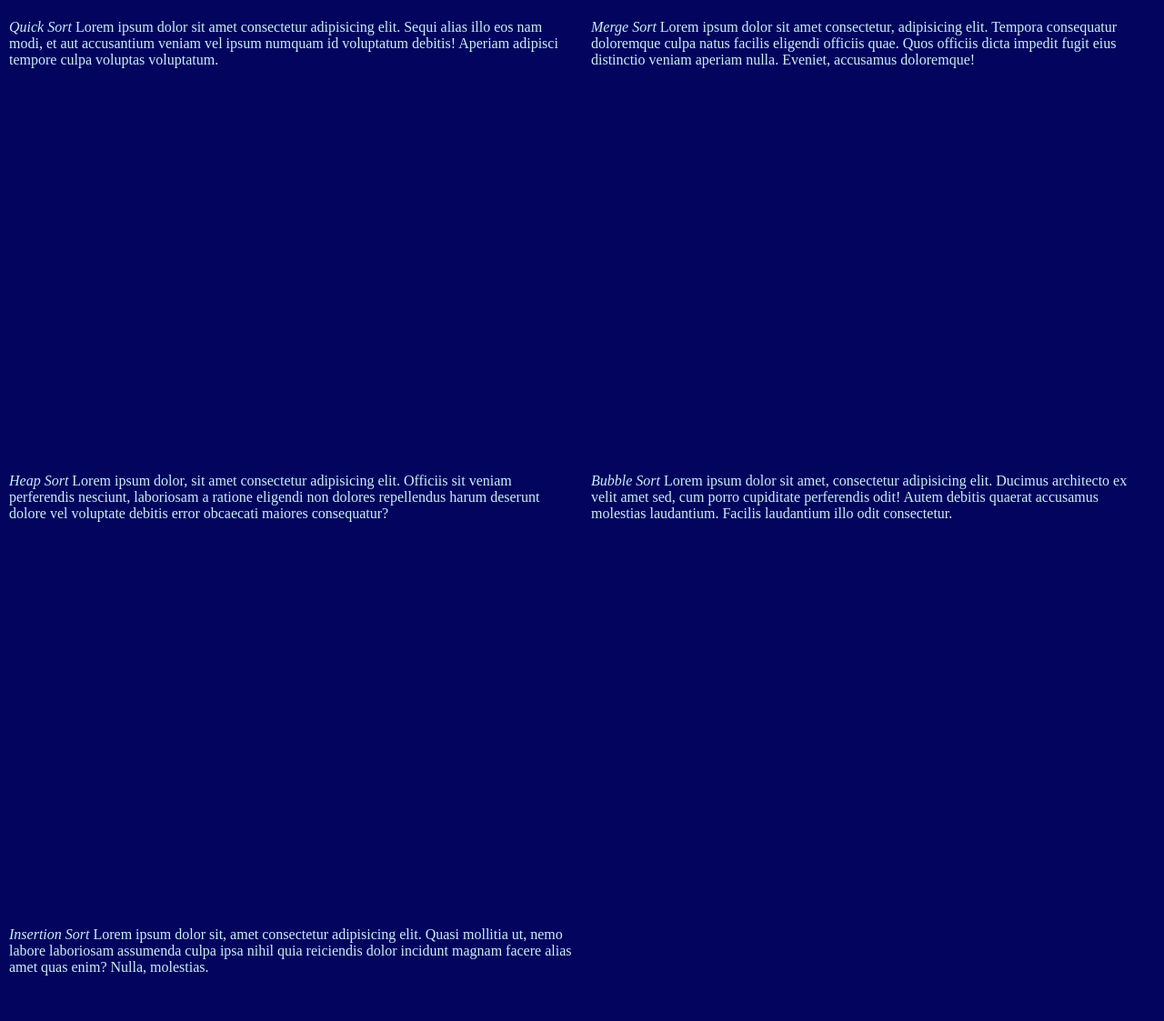
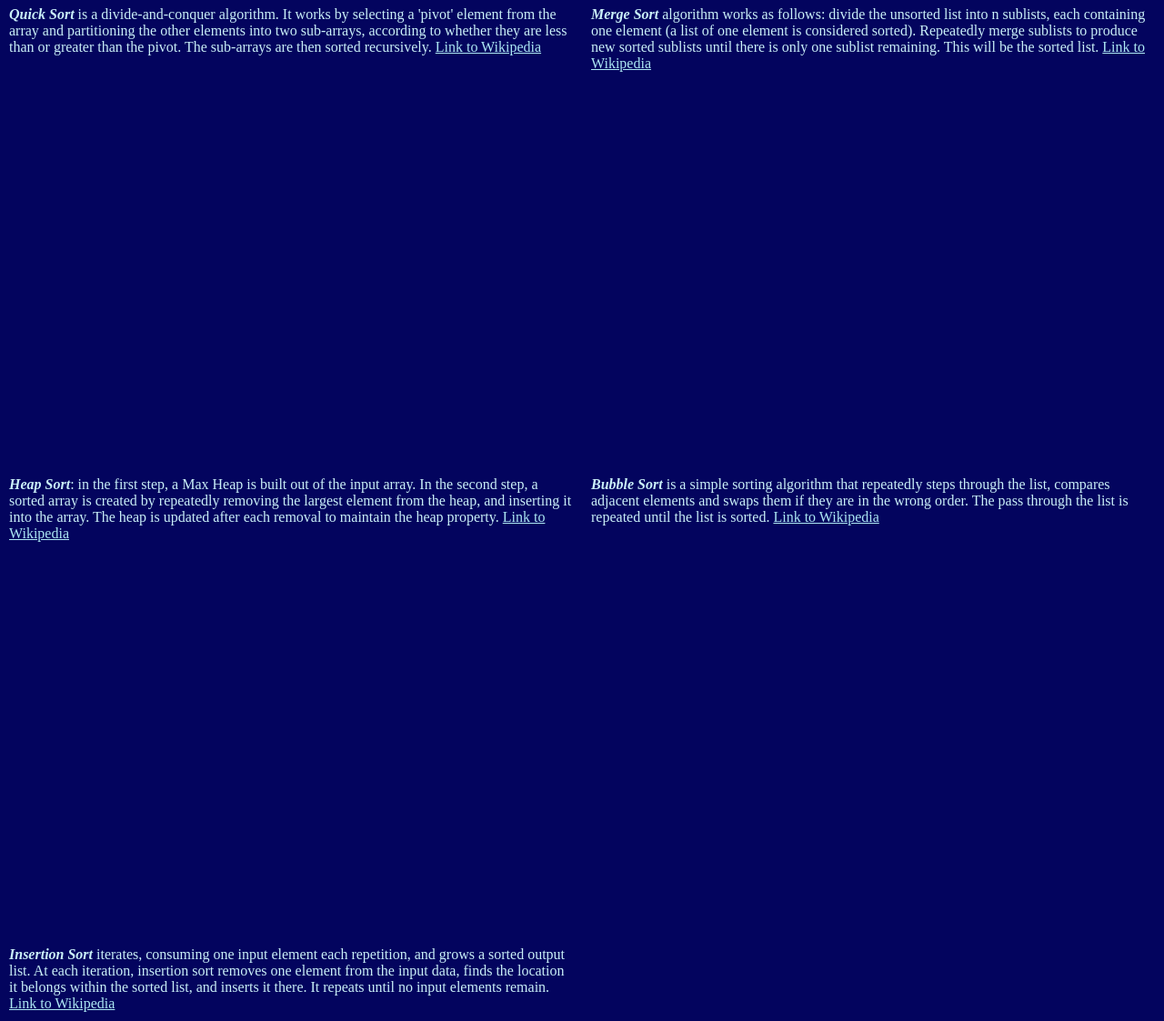
Before and after one commit to loonywizard/sorting-algos-visualizer, a website: page index.html in a window 1280 px wide. Shown: the part 597-1720 px from the top of the page at 91% size. Before the commit the page ends 1680 px from the top, so only its background shows below. Drawn offline with Linux system fonts and the light colour scheme; files whose address does not match are found by name.

Commit message:
add algos description (#8)

```diff
--- a/index.html
+++ b/index.html
@@ -10,51 +10,65 @@
 <body>
   <div class="info">
     <h1>sorting-algos-visualizer</h1>
-    <p>Visualization of common sorting algorithms</p>
     <p>
+      Visualization of common sorting algorithms.
       Source code is available on
       <a href="https://github.com/loonywizard/sorting-algos-visualizer" target="_blank">GitHub</a>,
       made&nbsp;by&nbsp;<a href="https://vladimirnikitin.com" target="_blank">Vladimir&nbsp;Nikitin</a>
     </p>
   </div>
+  <div id="wrapper" class="wrapper"></div>
   <div id="wrapper" class="wrapper">
     <div class="algo" id="quick-sort">
       <div class="algo-container"></div>
       <div class="algo-info">
-        <i>Quick Sort</i>
-        Lorem ipsum dolor sit amet consectetur adipisicing elit. Sequi alias illo eos nam modi, et aut accusantium veniam vel ipsum numquam id voluptatum debitis! Aperiam adipisci tempore culpa voluptas voluptatum.
+        <i><b>Quick Sort</b></i>
+        is a divide-and-conquer algorithm.
+        It works by selecting a 'pivot' element from the array and partitioning the other elements into two sub-arrays,
+        according to whether they are less than or greater than the pivot. The sub-arrays are then sorted recursively.
+        <a href="https://en.wikipedia.org/wiki/Quicksort">Link to Wikipedia</a>
       </div>
     </div>
 
     <div class="algo" id="merge-sort">
       <div class="algo-container"></div>
       <div class="algo-info">
-        <i>Merge Sort</i>
-        Lorem ipsum dolor sit amet consectetur, adipisicing elit. Tempora consequatur doloremque culpa natus facilis eligendi officiis quae. Quos officiis dicta impedit fugit eius distinctio veniam aperiam nulla. Eveniet, accusamus doloremque!
+        <i><b>Merge Sort</b></i>
+        algorithm works as follows: divide the unsorted list into n sublists, each containing one element (a list of one element is considered sorted).
+        Repeatedly merge sublists to produce new sorted sublists until there is only one sublist remaining. This will be the sorted list.
+        <a href="https://en.wikipedia.org/wiki/Merge_sort">Link to Wikipedia</a>
       </div>
     </div>
 
     <div class="algo" id="heap-sort">
       <div class="algo-container"></div>
       <div class="algo-info">
-        <i>Heap Sort</i>
-        Lorem ipsum dolor, sit amet consectetur adipisicing elit. Officiis sit veniam perferendis nesciunt, laboriosam a ratione eligendi non dolores repellendus harum deserunt dolore vel voluptate debitis error obcaecati maiores consequatur?
+        <i><b>Heap Sort</b></i>:
+        in the first step, a Max Heap is built out of the input array.
+        In the second step, a sorted array is created by repeatedly removing the largest element from the heap, and inserting it into the array.
+        The heap is updated after each removal to maintain the heap property.
+        <a href="https://en.wikipedia.org/wiki/Heapsort">Link to Wikipedia</a>
       </div>
     </div>
 
     <div class="algo" id="bubble-sort">
       <div class="algo-container"></div>
       <div class="algo-info">
-        <i>Bubble Sort</i>
-        Lorem ipsum dolor sit amet, consectetur adipisicing elit. Ducimus architecto ex velit amet sed, cum porro cupiditate perferendis odit! Autem debitis quaerat accusamus molestias laudantium. Facilis laudantium illo odit consectetur.
+        <i><b>Bubble Sort</b></i>
+        is a simple sorting algorithm that repeatedly steps through the list, compares adjacent elements and swaps them if they are in the wrong order.
+        The pass through the list is repeated until the list is sorted.
+        <a href="https://en.wikipedia.org/wiki/Bubble_sort">Link to Wikipedia</a>
       </div>
     </div>
 
     <div class="algo" id="insertion-sort">
       <div class="algo-container"></div>
       <div class="algo-info">
-        <i>Insertion Sort</i>
-        Lorem ipsum dolor sit, amet consectetur adipisicing elit. Quasi mollitia ut, nemo labore laboriosam assumenda culpa ipsa nihil quia reiciendis dolor incidunt magnam facere alias amet quas enim? Nulla, molestias.
+        <i><b>Insertion Sort</b></i>
+        iterates, consuming one input element each repetition, and grows a sorted output list.
+        At each iteration, insertion sort removes one element from the input data,
+        finds the location it belongs within the sorted list, and inserts it there. It repeats until no input elements remain.
+        <a href="https://en.wikipedia.org/wiki/Insertion_sort">Link to Wikipedia</a>
       </div>
     </div>
   </div>
```
